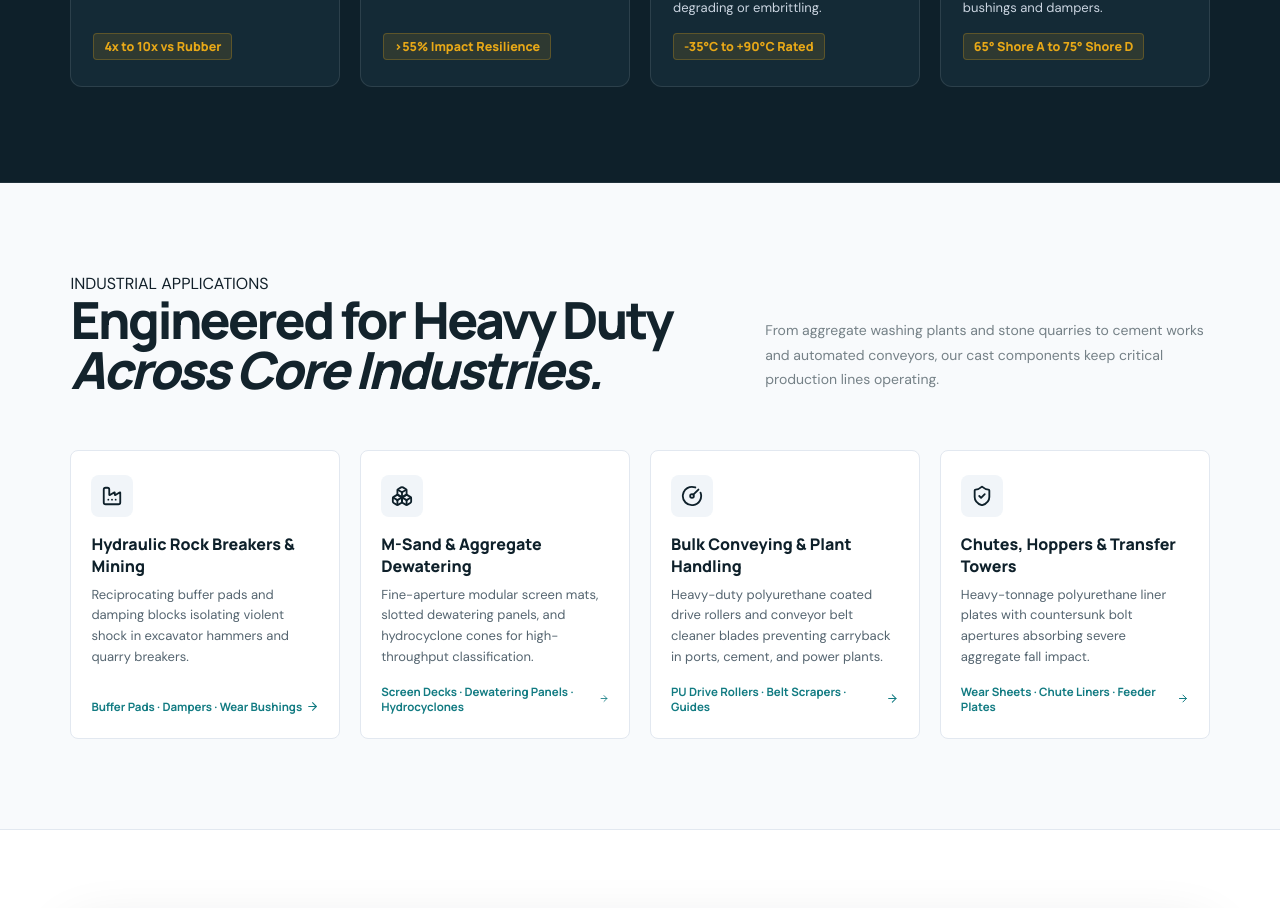
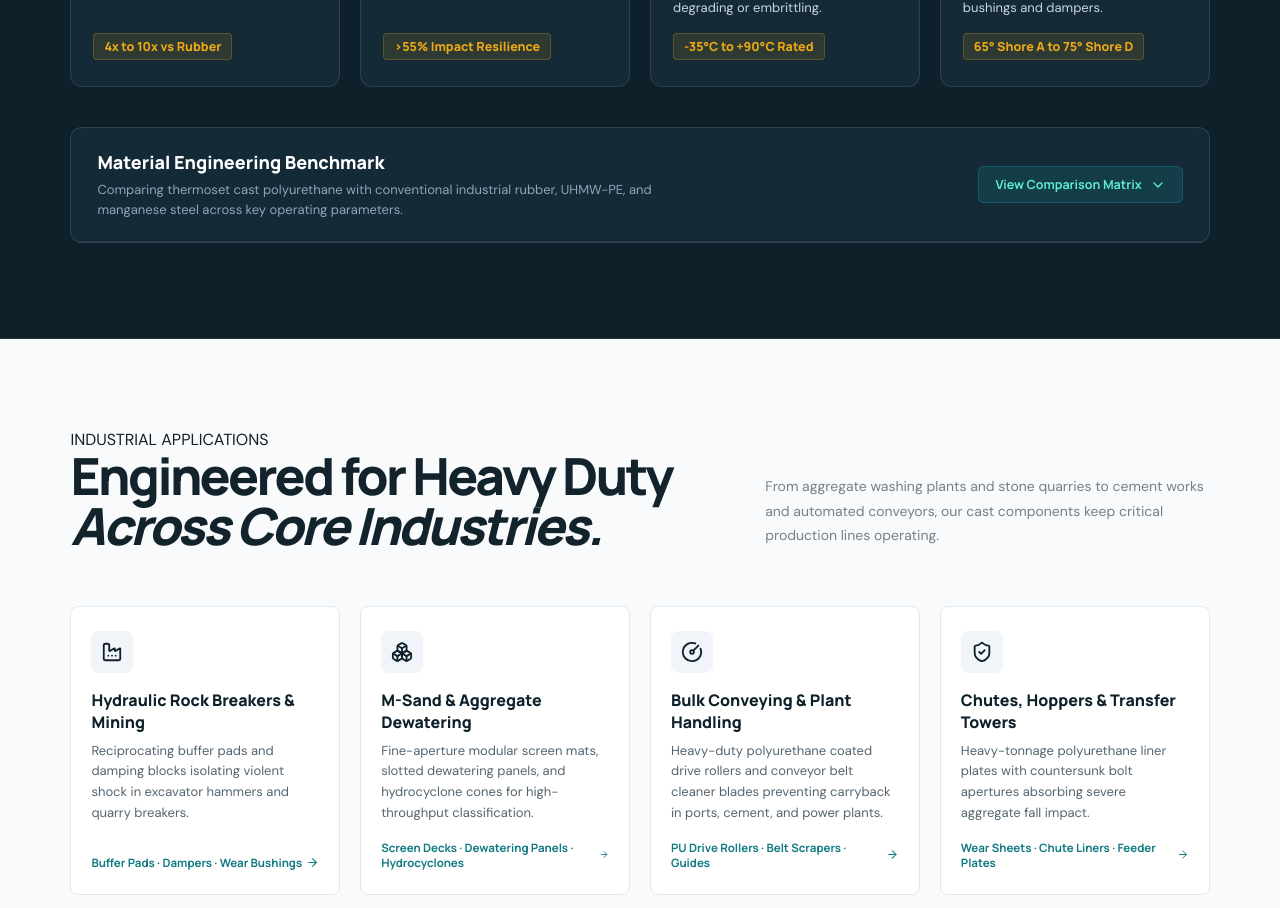
Before and after one commit to bharath7981/Company_website, a React (Vite) app: page / in a window 1280 px wide. Shown: the part 3320-4228 px from the top of the page. Built offline with nearby package versions, Linux system fonts and the light colour scheme.

Commit message:
feat: add interactive material comparison matrix and durometer hardness filter chips

```diff
--- a/src/main.jsx
+++ b/src/main.jsx
@@ -432,6 +432,8 @@ function PuCategoriesSection({ onSelectCategory }) {
 }
 
 function WhyPolyurethaneSection() {
+  const [showMatrix, setShowMatrix] = useState(false);
+
   const points = [
     {
       icon: <ShieldCheck size={22} />,
@@ -480,6 +482,84 @@ function WhyPolyurethaneSection() {
             <span className="why-pu-stat">{pt.stat}</span>
           </div>
         ))}
+      </div>
+
+      {/* Interactive Material Comparison Matrix */}
+      <div className="why-pu-matrix-wrapper">
+        <div className="why-pu-matrix-header">
+          <div>
+            <h3>Material Engineering Benchmark</h3>
+            <p>Comparing thermoset cast polyurethane with conventional industrial rubber, UHMW-PE, and manganese steel across key operating parameters.</p>
+          </div>
+          <button
+            type="button"
+            className="why-pu-matrix-toggle"
+            onClick={() => setShowMatrix(!showMatrix)}
+          >
+            {showMatrix ? "Hide Detailed Matrix" : "View Comparison Matrix"}
+            {showMatrix ? <ChevronUp size={16} /> : <ChevronDown size={16} />}
+          </button>
+        </div>
+
+        {showMatrix && (
+          <div className="why-pu-matrix-table-wrap">
+            <table className="why-pu-matrix-table">
+              <thead>
+                <tr>
+                  <th>Performance Metric</th>
+                  <th className="highlight-col">Cast Polyurethane (PU)</th>
+                  <th>Industrial Rubber (NBR/SBR)</th>
+                  <th>UHMW-PE Plastic</th>
+                  <th>Manganese / Carbon Steel</th>
+                </tr>
+              </thead>
+              <tbody>
+                <tr>
+                  <td><b>Abrasion Resistance (DIN 53516)</b></td>
+                  <td className="highlight-col"><b>30–40 mm³ loss</b> <span className="matrix-badge best">Lowest Wear</span></td>
+                  <td>140–160 mm³ loss (4x higher)</td>
+                  <td>85–110 mm³ loss</td>
+                  <td>Rapid erosion under abrasive slurry</td>
+                </tr>
+                <tr>
+                  <td><b>Tensile Strength</b></td>
+                  <td className="highlight-col"><b>45–55 MPa</b></td>
+                  <td>15–20 MPa</td>
+                  <td>30–40 MPa</td>
+                  <td>&gt;400 MPa (Rigid / No damping)</td>
+                </tr>
+                <tr>
+                  <td><b>Tear Strength</b></td>
+                  <td className="highlight-col"><b>&gt;105 kN/m</b> <span className="matrix-badge">Resists Gouging</span></td>
+                  <td>35–45 kN/m (Prone to tearing)</td>
+                  <td>50–60 kN/m</td>
+                  <td>N/A (Shears or deforms)</td>
+                </tr>
+                <tr>
+                  <td><b>Impact Damping &amp; Rebound</b></td>
+                  <td className="highlight-col"><b>&gt;55% Rebound Absorption</b></td>
+                  <td>Good damping, low load limit</td>
+                  <td>Poor (Cold flows under load)</td>
+                  <td>Zero damping (Transfers shock)</td>
+                </tr>
+                <tr>
+                  <td><b>Noise Reduction</b></td>
+                  <td className="highlight-col"><b>10 to 15 dB Attenuation</b></td>
+                  <td>6 to 8 dB</td>
+                  <td>4 to 6 dB</td>
+                  <td>Severe metallic resonance (&gt;95 dB)</td>
+                </tr>
+                <tr>
+                  <td><b>Slurry &amp; Oil Hydrolysis</b></td>
+                  <td className="highlight-col"><b>Immune to oil &amp; washdown</b></td>
+                  <td>Swells in hydrocarbons</td>
+                  <td>Good, but low heat limit</td>
+                  <td>Corrodes and rusts in wet fines</td>
+                </tr>
+              </tbody>
+            </table>
+          </div>
+        )}
       </div>
     </section>
   );
@@ -1730,6 +1810,7 @@ function ProductsPage({
   const [activeViewIdx, setActiveViewIdx] = useState(0);
   const [activeTab, setActiveTab] = useState("specs");
   const [showcaseQty, setShowcaseQty] = useState(1);
+  const [hardnessFilter, setHardnessFilter] = useState("All");
   const searchRef = useRef(null);
 
   // Close dropdown on outside click
@@ -1743,9 +1824,14 @@ function ProductsPage({
     return () => document.removeEventListener("mousedown", handleClickOutside);
   }, []);
 
-  // Filter products by search text and active category
+  // Filter products by search text, category, and durometer hardness
   const filteredProducts = products.filter(p => {
     const matchesCat = activeCategory === "All" || p.categoryGroup === activeCategory;
+    const matchesHardness = hardnessFilter === "All" || (
+      hardnessFilter === "90-95A" ? p.specs.some(s => (s.label.includes("Hardness")) && (s.value.includes("95") || s.value.includes("92") || s.value.includes("90"))) :
+      hardnessFilter === "85-90A" ? p.specs.some(s => (s.label.includes("Hardness")) && (s.value.includes("85") || s.value.includes("88") || s.value.includes("90"))) :
+      true
+    );
     const query = searchQuery.trim().toLowerCase();
     const matchesSearch = !query ||
       p.name.toLowerCase().includes(query) ||
@@ -1753,7 +1839,7 @@ function ProductsPage({
       p.categoryGroup.toLowerCase().includes(query) ||
       p.description.toLowerCase().includes(query) ||
       p.specs.some(s => s.value.toLowerCase().includes(query) || s.label.toLowerCase().includes(query));
-    return matchesCat && matchesSearch;
+    return matchesCat && matchesHardness && matchesSearch;
   });
 
   // Current selected product (fallback safely)
@@ -1906,6 +1992,25 @@ function ProductsPage({
             );
           })}
         </div>
+
+        {/* Durometer & Hardness Filter Chips */}
+        <div className="product-hardness-chips-row">
+          <span className="hardness-chips-label">Shore Durometer:</span>
+          {[
+            { id: "All", label: "All Hardness" },
+            { id: "90-95A", label: "90°–95° Shore A (High Impact Buffer)" },
+            { id: "85-90A", label: "85°–90° Shore A (Wear & Slurry Duty)" }
+          ].map(h => (
+            <button
+              key={h.id}
+              type="button"
+              className={`hardness-chip ${hardnessFilter === h.id ? "active" : ""}`}
+              onClick={() => setHardnessFilter(h.id)}
+            >
+              {h.label}
+            </button>
+          ))}
+        </div>
       </div>
 
       {/* Selected Product Details Showcase */}
@@ -2124,6 +2229,7 @@ function ProductsPage({
               onClick={() => {
                 setSearchQuery("");
                 setActiveCategory("All");
+                setHardnessFilter("All");
               }}
             >
               Reset Filters
--- a/src/styles.css
+++ b/src/styles.css
@@ -819,6 +819,143 @@ footer .logo{font-family:var(--font-heading);font-size:18px;font-weight:800;lett
   border-radius:4px;
   align-self:flex-start;
   border:1px solid rgba(232,168,23,0.25);
+}
+
+/* ── Why PU Comparison Matrix ── */
+.why-pu-matrix-wrapper{
+  margin-top:40px;
+  background:#142a36;
+  border:1px solid rgba(255,255,255,0.12);
+  border-radius:var(--radius-lg);
+  overflow:hidden;
+}
+.why-pu-matrix-header{
+  display:flex;
+  align-items:center;
+  justify-content:space-between;
+  padding:22px 26px;
+  flex-wrap:wrap;
+  gap:16px;
+  border-bottom:1px solid rgba(255,255,255,0.08);
+}
+.why-pu-matrix-header h3{
+  margin:0 0 6px;
+  font:800 18px var(--font-heading);
+  color:#ffffff;
+}
+.why-pu-matrix-header p{
+  margin:0;
+  font-size:13px;
+  color:#94a3b8;
+  max-width:620px;
+  line-height:1.5;
+}
+.why-pu-matrix-toggle{
+  display:inline-flex;
+  align-items:center;
+  gap:8px;
+  background:rgba(18,123,130,0.25);
+  border:1px solid rgba(18,123,130,0.5);
+  color:#5eead4;
+  padding:9px 16px;
+  border-radius:6px;
+  font:700 12.5px var(--font-heading);
+  cursor:pointer;
+  transition:all var(--transition-fast);
+}
+.why-pu-matrix-toggle:hover{
+  background:var(--color-primary);
+  color:#ffffff;
+}
+.why-pu-matrix-table-wrap{
+  overflow-x:auto;
+  padding:16px 20px 24px;
+}
+.why-pu-matrix-table{
+  width:100%;
+  border-collapse:collapse;
+  font-size:12.5px;
+  text-align:left;
+  min-width:640px;
+}
+.why-pu-matrix-table th{
+  padding:12px 14px;
+  font:700 12px var(--font-heading);
+  text-transform:uppercase;
+  letter-spacing:0.05em;
+  color:#94a3b8;
+  border-bottom:1px solid rgba(255,255,255,0.12);
+}
+.why-pu-matrix-table td{
+  padding:12px 14px;
+  border-bottom:1px solid rgba(255,255,255,0.06);
+  color:#cbd5e1;
+  line-height:1.5;
+}
+.why-pu-matrix-table tr:hover td{
+  background:rgba(255,255,255,0.02);
+}
+.why-pu-matrix-table .highlight-col{
+  background:rgba(18,123,130,0.12);
+  color:#ffffff;
+}
+.why-pu-matrix-table th.highlight-col{
+  color:var(--color-accent);
+  background:rgba(18,123,130,0.2);
+}
+.matrix-badge{
+  display:inline-block;
+  font:700 10px var(--font-heading);
+  background:rgba(255,255,255,0.1);
+  padding:2px 6px;
+  border-radius:3px;
+  margin-left:6px;
+  text-transform:uppercase;
+  letter-spacing:0.04em;
+}
+.matrix-badge.best{
+  background:rgba(232,168,23,0.2);
+  color:var(--color-accent);
+  border:1px solid rgba(232,168,23,0.3);
+}
+
+/* ── Hardness & Technical Filter Chips in Catalog ── */
+.product-hardness-chips-row{
+  display:flex;
+  align-items:center;
+  gap:10px;
+  flex-wrap:wrap;
+  margin-top:14px;
+  padding:10px 14px;
+  background:#f8fafc;
+  border:1px solid #e2e8f0;
+  border-radius:8px;
+}
+.hardness-chips-label{
+  font:700 12px var(--font-heading);
+  color:#475569;
+  text-transform:uppercase;
+  letter-spacing:0.04em;
+}
+.hardness-chip{
+  background:#ffffff;
+  border:1px solid #cbd5e1;
+  border-radius:20px;
+  padding:5px 12px;
+  font:600 11.5px var(--font-heading);
+  color:#475569;
+  cursor:pointer;
+  transition:all var(--transition-fast);
+}
+.hardness-chip:hover{
+  border-color:var(--color-primary);
+  color:var(--color-primary);
+}
+.hardness-chip.active{
+  background:var(--color-primary);
+  border-color:var(--color-primary);
+  color:#ffffff;
+  font-weight:700;
 }
 
 /* ── Applications / Industries Section (Phase 13) ── */
```
